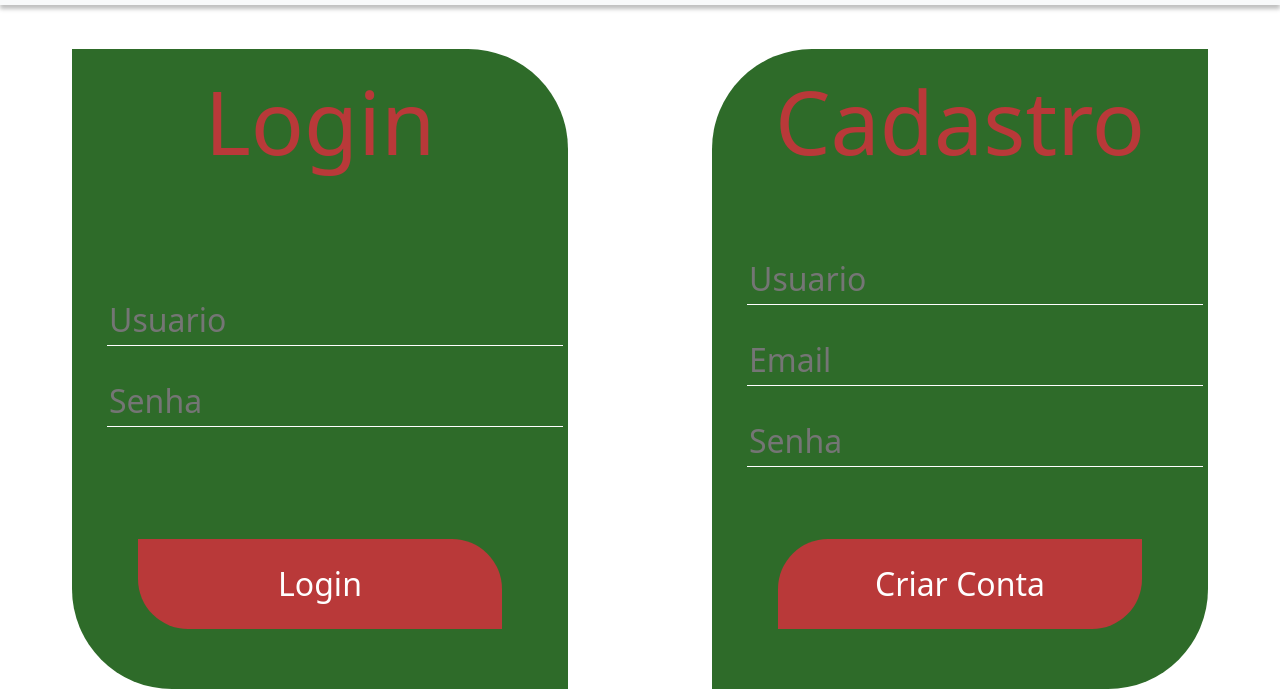
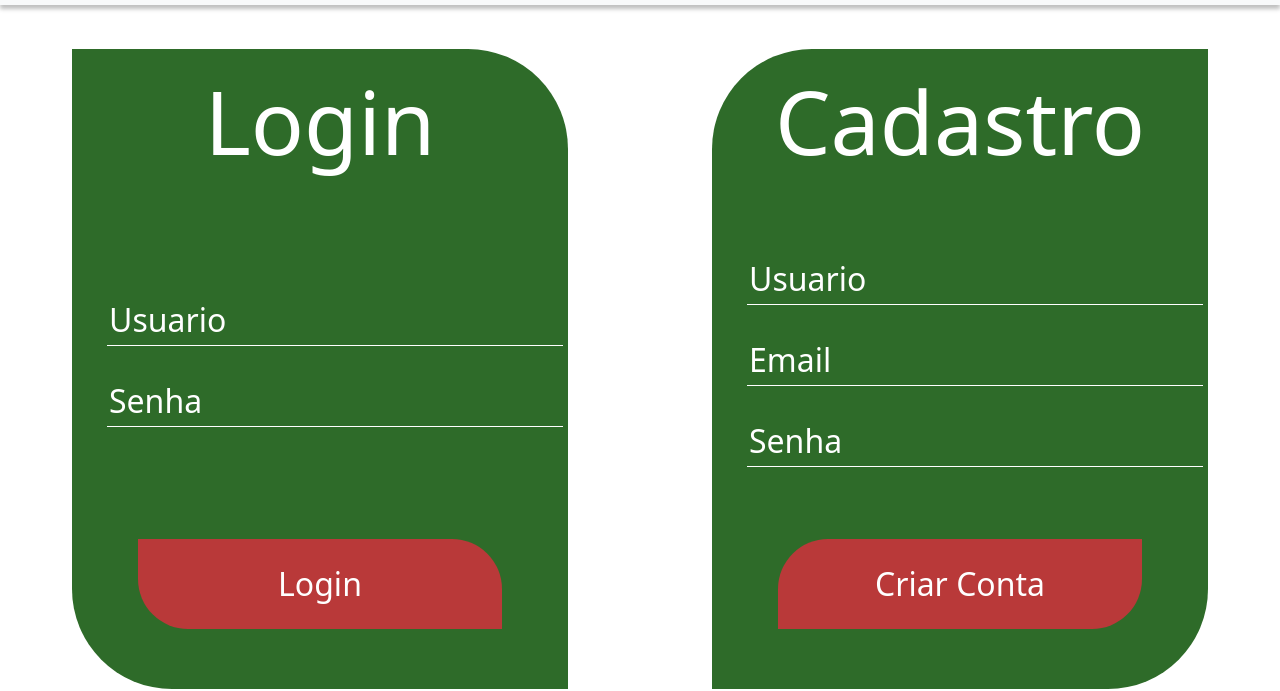
Before and after one commit to ZeDio/INW2MIA, a plain HTML site: page mega_flores/pg_s/conta.html in a window 1280 px wide. Shown: the part 131-822 px from the top of the page. Drawn offline with nearby package versions, Linux system fonts and the light colour scheme.

Commit message:
Pg Da Pg Conta

```diff
--- a/mega_flores/css_s/conta.css
+++ b/mega_flores/css_s/conta.css
@@ -28,7 +28,7 @@ main{
     border-radius: 100px 0px 100px 0px;
 }
 .forms h2{
-    color: #B93939;
+    color: #ffffff;
     font-size: 5.5rem;
 }
 .forms div{
@@ -41,9 +41,12 @@ main{
     margin: 15px;
     background-color: #2E6B29;
     border: none;
-    color: white;
-    border-bottom: 1px solid white;
+    color: #ffffff;
+    border-bottom: 1px solid #ffffff;
 }
+input::placeholder {
+    color: #ffffff;
+  }
 
 .forms button{
     width: 80%;
```
